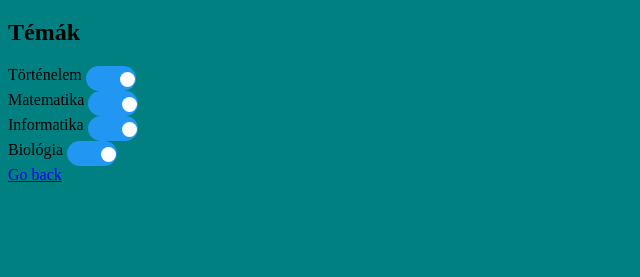
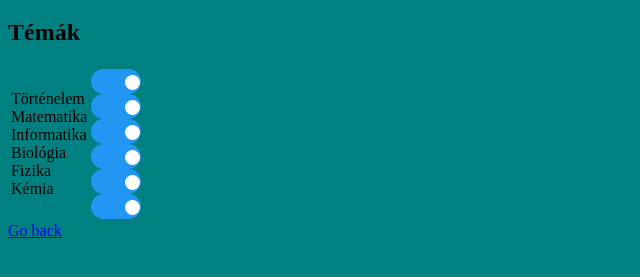
Before and after one commit to Kormos03/kvizjatek_projektmunka, a website built with Vite: page settings.html in a window 1280 px wide. Shown: the part 61-338 px from the top of the page, without its empty margins (0-640 px from the left). Built offline with nearby package versions, Linux system fonts and the light colour scheme.

Commit message:
settings class default values created

```diff
--- a/settings.html
+++ b/settings.html
@@ -12,26 +12,44 @@
 <body>
   <h1>Beállítások</h1>
   <h2>Témák</h2>
-  Történelem
+  <table>
+    <tr>
+      <td>
+        Történelem <br>
+        Matematika <br>
+        Informatika <br>
+        Biológia <br>
+        Fizika <br>
+        Kémia <br>
+      </td>
+      <td>
         <label class="switch">
           <input type="checkbox" id="tori_slider">
           <span class="slider round"></span>
         </label><br>
-  Matematika
         <label class="switch">
           <input type="checkbox" id="matek_slider">
           <span class="slider round"></span>
         </label><br>
-  Informatika
         <label class="switch">
           <input type="checkbox" id="info_slider">
           <span class="slider round"></span>
         </label><br>
-  Biológia
         <label class="switch">
           <input type="checkbox" id="biosz_slider">
           <span class="slider round"></span>
         </label><br>
+        <label class="switch">
+          <input type="checkbox" id="fizika_slider">
+          <span class="slider round"></span>
+        </label><br>
+        <label class="switch">
+          <input type="checkbox" id="kemia_slider">
+          <span class="slider round"></span>
+        </label><br>
+      </td>
+    </tr>
+  </table>
   <div id="app">
     <footer> <a href="index.html">Go back</a></footer>
   </div>
--- /dev/null
+++ b/src/Interface_settings.ts
@@ -0,0 +1,8 @@
+export interface Isettings {
+    tori: boolean,
+    matek: boolean,
+    info: boolean,
+    biosz: boolean,
+    fizika: boolean,
+    kemia: boolean
+}
--- a/src/settings.ts
+++ b/src/settings.ts
@@ -1,14 +1,30 @@
+import { Isettings } from './Interface_settings'
+class Settings implements Isettings {
+    tori: boolean = (document.getElementById('tori_slider')! as HTMLInputElement).checked;
+    matek: boolean = (document.getElementById('matek_slider')! as HTMLInputElement).checked;
+    info: boolean = (document.getElementById('info_slider')! as HTMLInputElement).checked;
+    biosz: boolean = (document.getElementById('biosz_slider')! as HTMLInputElement).checked;
+    fizika: boolean = (document.getElementById('fizika_slider')! as HTMLInputElement).checked;
+    kemia: boolean = (document.getElementById('kemia_slider')! as HTMLInputElement).checked;
+
+    constructor() {
+        this.tori = (document.getElementById('tori_slider')! as HTMLInputElement).checked = true;
+        this.matek = (document.getElementById('matek_slider')! as HTMLInputElement).checked = true;
+        this.info = (document.getElementById('info_slider')! as HTMLInputElement).checked = true;
+        this.biosz = (document.getElementById('biosz_slider')! as HTMLInputElement).checked = true;
+        this.fizika = (document.getElementById('fizika_slider')! as HTMLInputElement).checked = true;
+        this.kemia = (document.getElementById('kemia_slider')! as HTMLInputElement).checked = true;
+
+    }
+}
+
+const settings = new Settings();
+/**
+ * Default settings
+ */
 document.addEventListener('DOMContentLoaded', () => {
-    const toriSlider = document.getElementById('tori_slider') as HTMLInputElement;
-    toriSlider.checked = true;
 
-    const matekSlider = document.getElementById('matek_slider') as HTMLInputElement;
-    matekSlider.checked = true;
+    console.log(settings);
 
-    const infoSlider = document.getElementById('info_slider') as HTMLInputElement;
-    infoSlider.checked = true;
-
-    const bioszSlider = document.getElementById('biosz_slider') as HTMLInputElement;
-    bioszSlider.checked = true;
 
 });
--- a/style.css
+++ b/style.css
@@ -5,6 +5,17 @@ body {
 .navbar {
     background-color: #11487B;
 }
+
+
+table col {
+    size: 50px;
+}
+
+table tr {
+    size: 50px;
+}
+
+
 
 /* The switch - the box around the slider */
 .switch {
```
Lines whose indentation alone changed are shown as unchanged.
